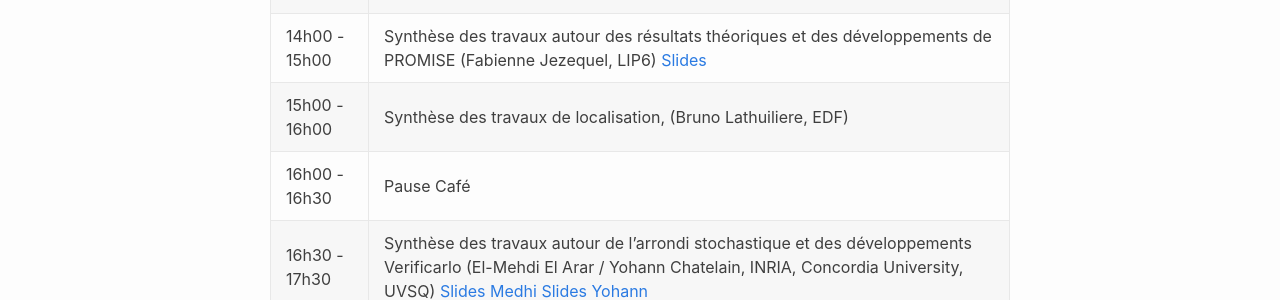
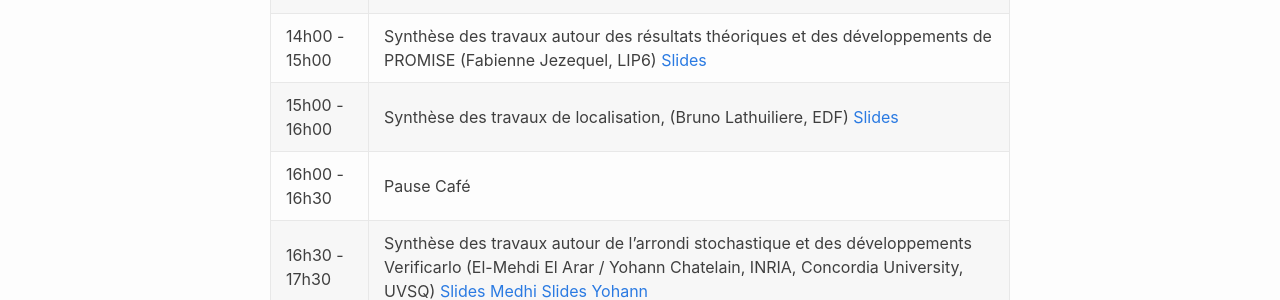
Before and after one commit to interflop/interflop, a Jekyll site: the page built from meeting20032025.md, in a window 1280 px wide. Shown: the part 820-1120 px from the top of the page. Built offline with Jekyll 4.4.1, drawn with Linux system fonts in a browser that asks for light colours.

Commit message:
update with bruno' presentation

```diff
--- a/meeting20032025.md
+++ b/meeting20032025.md
@@ -23,7 +23,7 @@ Davide Mancusi, Theo Mary, Fabienne Jézéquel, Jérôme Gurhem, Stef Graillat,
 | 11h00 - 12h00 | Synthèse des travaux autour de la convergence entre PENE/VERROU/Verificarlo, (Jérome Gurhem, ANEO) |
 | 12h00 - 14h00 | Lunch |
 | 14h00 - 15h00 | Synthèse des travaux autour des résultats théoriques et des développements de PROMISE (Fabienne Jezequel, LIP6) [Slides](/documents/P_Fabienne_20_04_25.pdf) |
-| 15h00 - 16h00 | Synthèse des travaux de localisation, (Bruno Lathuiliere, EDF) |
+| 15h00 - 16h00 | Synthèse des travaux de localisation, (Bruno Lathuiliere, EDF) [Slides](/documents/P_Bruno_20_04_25.pdf) |
 | 16h00 - 16h30 | Pause Café |
 | 16h30 - 17h30 | Synthèse des travaux autour de l'arrondi stochastique et des développements Verificarlo (El-Mehdi El Arar / Yohann Chatelain, INRIA, Concordia University, UVSQ) [Slides Medhi](/documents/P_Mehdi_20_04_25.pdf) [Slides Yohann](/documents/P_Yohann_20_04_25.pdf) |
 | 17h30 - 18h30 | Discussions |
```
Also changed, not shown: 1 other file.
